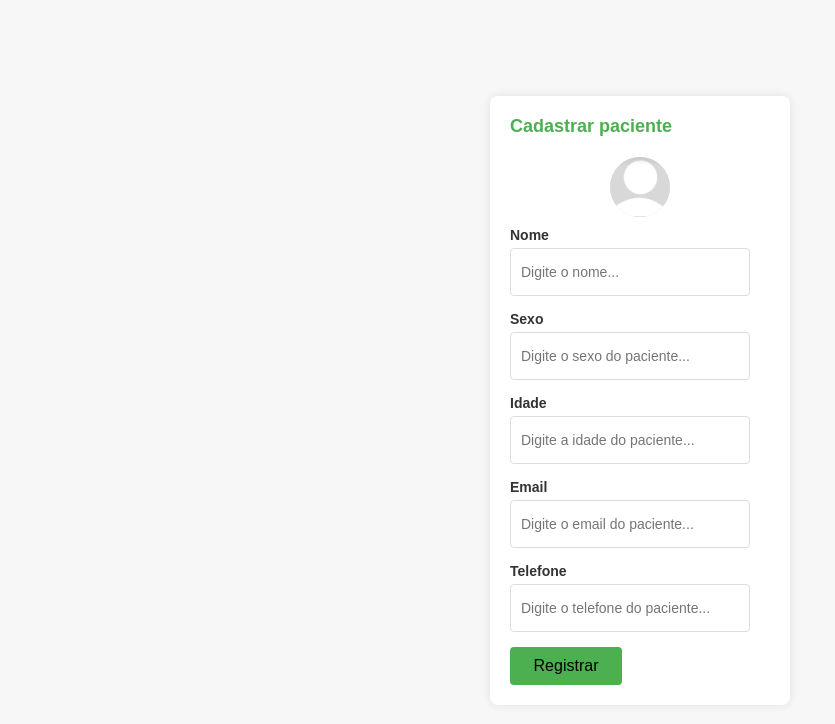
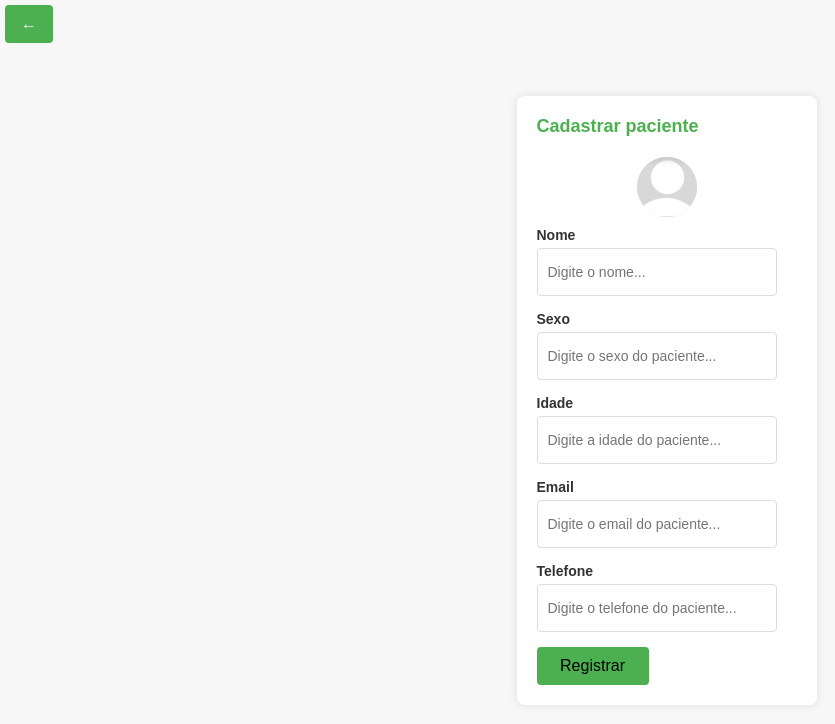
Before and after one commit to joaovitorsilva11/PI-II, a plain HTML site: page cad_pac.html in a window 1280 px wide. Shown: the whole page, without its empty margins (0-835 px from the left). Drawn offline with Linux system fonts and the light colour scheme.

Commit message:
atualização para Sprint

```diff
--- a/cad_pac.css
+++ b/cad_pac.css
@@ -2,13 +2,12 @@
     margin: 0;
     padding: 0;
     box-sizing: border-box;
-    font-family: Arial, sans-serif;
+    font-family: sans-serif;
 }
 
 body {
     display: flex;
     justify-content: center;
-    align-items: center;
     height: 100vh;
     background-color: #f7f7f7;
 }
@@ -69,7 +68,7 @@ input {
     height: 3rem;
 }
 
-button {
+#registrar {
     width: 7rem;
     padding: 10px 0;
     background-color: #4CAF50;
@@ -80,7 +79,7 @@ button {
     cursor: pointer;
 }
 
-button:hover {
+#registrar:hover {
     background-color: #45a049;
 }
 
@@ -88,3 +87,21 @@ a {
     text-decoration: none;
     color: black;
 }
+
+#voltar {
+    width: 3rem;
+    padding: 10px 0;
+    background-color: #4CAF50;
+    border: none;
+    border-radius: 4px;
+    font-size: 16px;
+    color: #ffffff;
+    cursor: pointer;
+    margin-left: 5px;
+    margin-top: 5px;
+    font-weight: bold;
+}
+
+#voltar:hover {
+    background-color: #45a049;
+}
--- a/cad_pac.html
+++ b/cad_pac.html
@@ -7,6 +7,9 @@
     <link rel="stylesheet" href="cad_pac.css">
 </head>
 <body>
+    <div>
+        <a href="principal.html"><button id="voltar">←</button></a>
+    </div>
     <div class="container">
         <div class="form-container">
             <h1>Cadastrar paciente</h1>
@@ -29,7 +32,7 @@
                 <label for="phone">Telefone</label>
                 <input type="tel" id="phone" name="phone" placeholder="Digite o telefone do paciente...">
 
-                <button type="submit"><a href="principal.html">Registrar</a></button>
+                <button id="registrar" type="submit"><a href="principal.html">Registrar</a></button>
             </form>
         </div>
     </div>
--- a/cadastrar.css
+++ b/cadastrar.css
@@ -1,6 +1,6 @@
 body {
     margin: 0;
-    font-family: Arial, sans-serif;
+    font-family: sans-serif;
     display: flex;
     justify-content: center;
     align-items: center;
@@ -16,7 +16,7 @@ body {
 
 .left-section {
     width: 30%;
-    background-color: #66e6a8;
+    background-color: #27DB8F;
 }
 
 .right-section {
@@ -79,7 +79,7 @@ button {
     padding: 10px;
     font-size: 16px;
     color: white;
-    background-color: #66e6a8;
+    background-color: #27DB8F;
     border: none;
     border-radius: 5px;
     cursor: pointer;
--- a/cliente.css
+++ b/cliente.css
@@ -2,7 +2,7 @@
     margin: 0;
     padding: 0;
     box-sizing: border-box;
-    font-family: Arial, sans-serif;
+    font-family: sans-serif;
 }
 
 body {
@@ -10,7 +10,7 @@ body {
 }
 
 header {
-    background-color: #66e6a8;
+    background-color: #27DB8F;
     color: white;
     padding: 20px;
     text-align: left;
@@ -35,7 +35,7 @@ header {
     width: 100%;
     padding: 15px;
     margin: 10px 0;
-    background-color: #66e6a8;
+    background-color: #27DB8F;
     border: none;
     border-radius: 5px;
     color: white;
@@ -130,9 +130,6 @@ th, td {
     box-shadow: 0 2px 5px rgba(0, 0, 0, 0.1);
 }
 
-.chart img {
-
-}
 
 hr {
     margin-bottom: 1rem;
--- a/dados_pac.css
+++ b/dados_pac.css
@@ -1,7 +1,7 @@
 /* styles.css */
 
 body {
-    font-family: Arial, sans-serif;
+    font-family: sans-serif;
     background-color: #f7f7f7;
     display: flex;
     justify-content: center;
@@ -33,7 +33,7 @@ fieldset {
 
 legend {
     font-size: 1.2em;
-    color: #66e6a8;
+    color: #27DB8F;
 }
 
 .form-group {
--- a/plano_alimentar_comida.css
+++ b/plano_alimentar_comida.css
@@ -2,7 +2,7 @@
     margin: 0;
     padding: 0;
     box-sizing: border-box;
-    font-family: Arial, sans-serif;
+    font-family: sans-serif;
 }
 
 body {
@@ -13,7 +13,7 @@ body {
 }
 
 header {
-    background-color: #66e6a8;
+    background-color: #27DB8F;
     color: white;
     padding: 20px;
     text-align: left;
@@ -38,7 +38,7 @@ nav button {
     width: 100%;
     padding: 10px;
     margin: 10px 0;
-    background-color: #66e6a8;
+    background-color: #27DB8F;
     border: none;
     border-radius: 5px;
     color: black;
--- a/principal.css
+++ b/principal.css
@@ -1,13 +1,13 @@
 body {
     margin: 0;
-    font-family: Arial, sans-serif;
+    font-family: sans-serif;
     display: flex;
     flex-direction: column;
     height: 100vh;
 }
 
 header {
-    background-color: #66e6a8;
+    background-color: #27DB8F;
     color: white;
     padding: 20px;
     text-align: left;
@@ -29,9 +29,9 @@ header {
 
 .sidebar button {
     height: 5rem;
-    background-color: #66e6a8;
+    background-color: #27DB8F;
     color: black;
-    border: 1px solid #66e6a8;
+    border: 1px solid #27DB8F;
     border-radius: 5px;
     padding: 10px;
     margin-bottom: 10px;
--- a/style.css
+++ b/style.css
@@ -1,6 +1,6 @@
 body {
     margin: 0;
-    font-family: Arial, sans-serif;
+    font-family: sans-serif;
     display: flex;
     justify-content: center;
     align-items: center;
```
